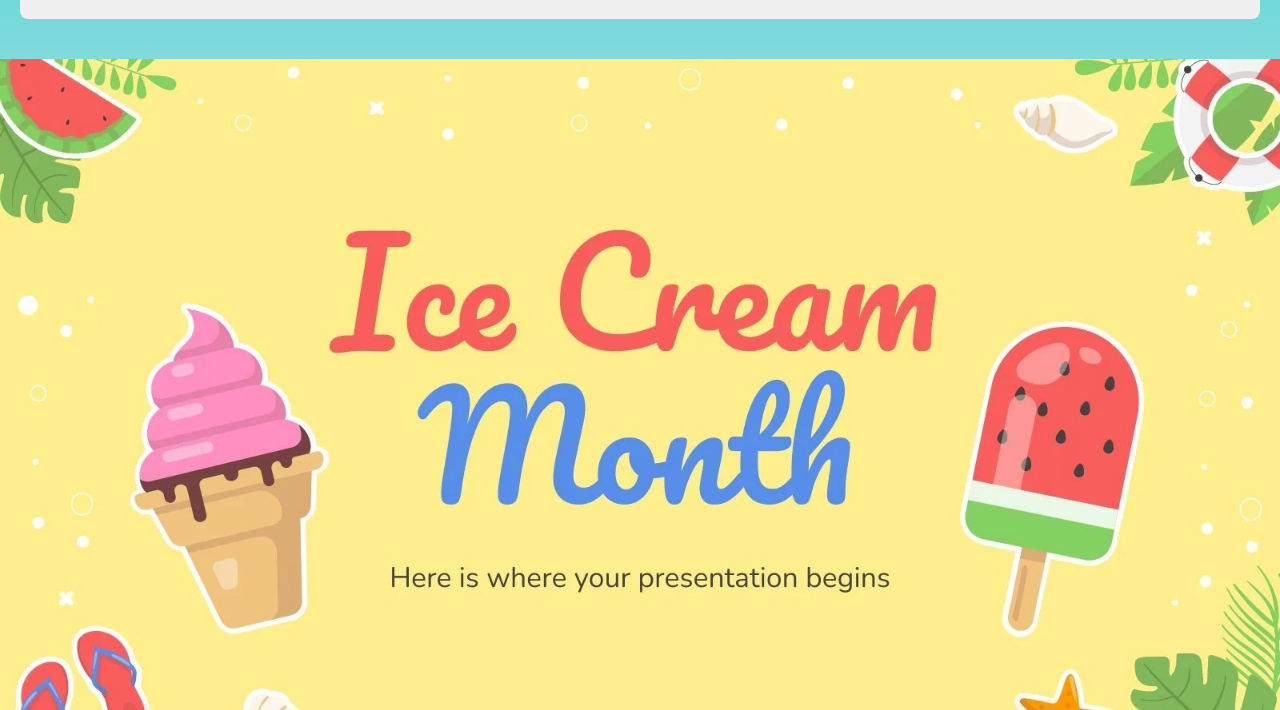
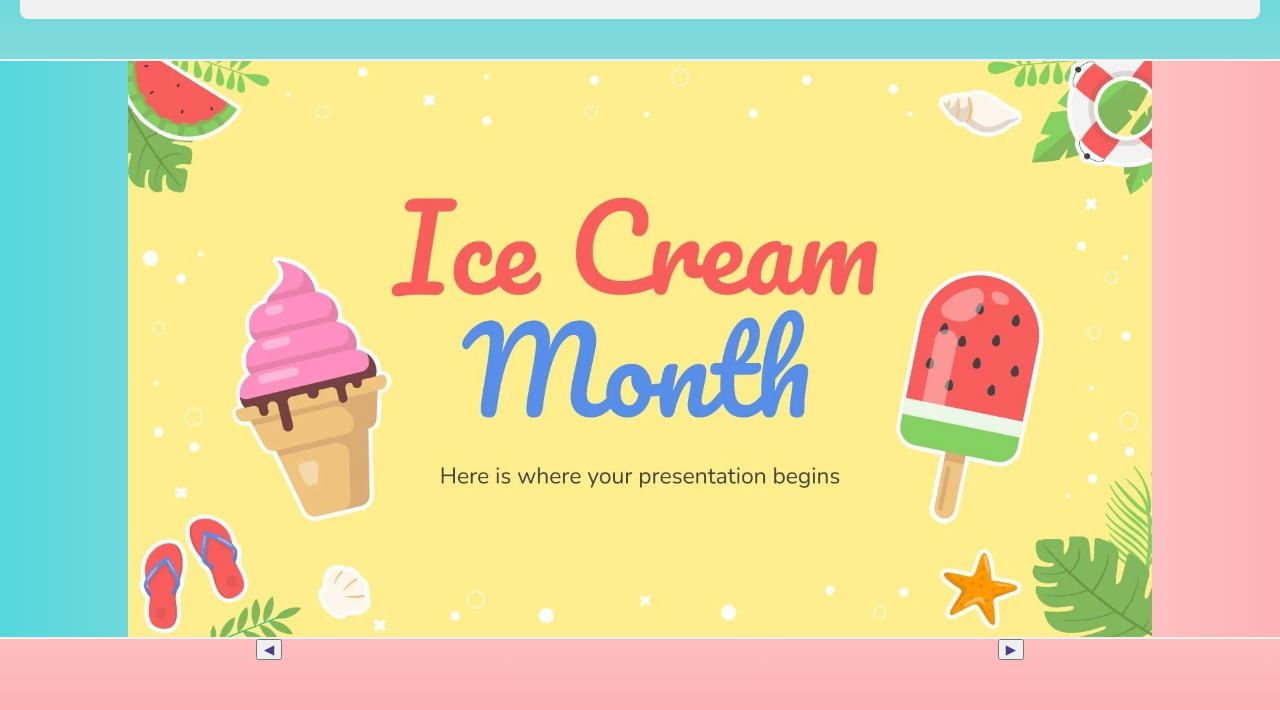
Before and after one commit to jaemin-heo/webapp, a plain HTML site: page iceCreamShop/html/index.html in a window 1280 px wide. Shown: the part 90-800 px from the top of the page. Drawn offline with nearby package versions, Linux system fonts and the light colour scheme; a web font is replaced by a local one.

Commit message:
Update style.css

```diff
--- a/iceCreamShop/style/style.css
+++ b/iceCreamShop/style/style.css
@@ -22,7 +22,9 @@ body >div {width:100%;}
 
 #mainContent >div {margin-block:40px;}
 #mainContent >div:nth-of-type(2) {display:flex;}
-.glide__slide >img {width:100%;}
+.glide__track {background:linear-gradient(to right, #54d8dc, #86dadb, #c6ddde, #fde1e1, #fecece, #fdb2b6); border-block:2px solid #f0f0f0;}
+.glide__slide {display:flex; justify-content:center;}
+.glide__slide >img {width:80%;}
 .glide__arrows {display:flex; justify-content:space-between; margin-inline:20%;}
 
 #showMenu {display:grid; gap:5px; margin:20px;}
```
